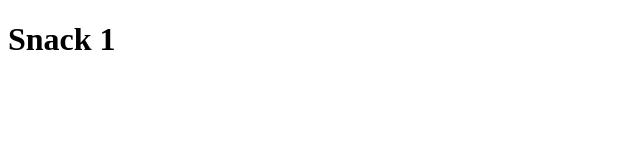
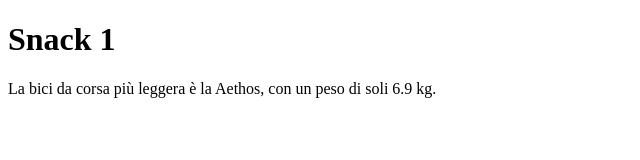
Before and after one commit to Francesca-Lisi/js-snack-es6, a plain HTML site: page Snack 1/index.html in a window 1280 px wide. Shown: the whole page, without its empty margins (0-640 px from the left). Drawn offline with Linux system fonts and the light colour scheme.

Commit message:
feat: add loop For and print the result in Snack 1

```diff
--- a/Snack 1/index.html
+++ b/Snack 1/index.html
@@ -7,6 +7,7 @@
 </head>
 <body>
   <h1>Snack 1</h1>
+  <p id="result"></p>
 
   <script src="script.js"></script>
 </body>
--- a/Snack 1/script.js
+++ b/Snack 1/script.js
@@ -3,7 +3,7 @@
 // con le seguenti proprietà: nome e peso.
 // Stampare a schermo la bici con peso minore.
 
-const biciclette = [
+const bikes = [
   {
     nome: 'Tarmac',
     peso: 7.9
@@ -33,3 +33,15 @@ const biciclette = [
     peso: 8.8
   }
 ]
+
+let lighterBike = bikes[0]
+console.log(lighterBike)
+
+for (let i = 0; i < bikes.length; i++){
+  const bike = bikes[i];
+  if (bike.peso < lighterBike.peso){
+    lighterBike = bike;
+  }
+}
+console.log(lighterBike)
+document.getElementById('result').innerHTML = `La bici da corsa più leggera è la ${lighterBike.nome}, con un peso di soli ${lighterBike.peso} kg. `
```
